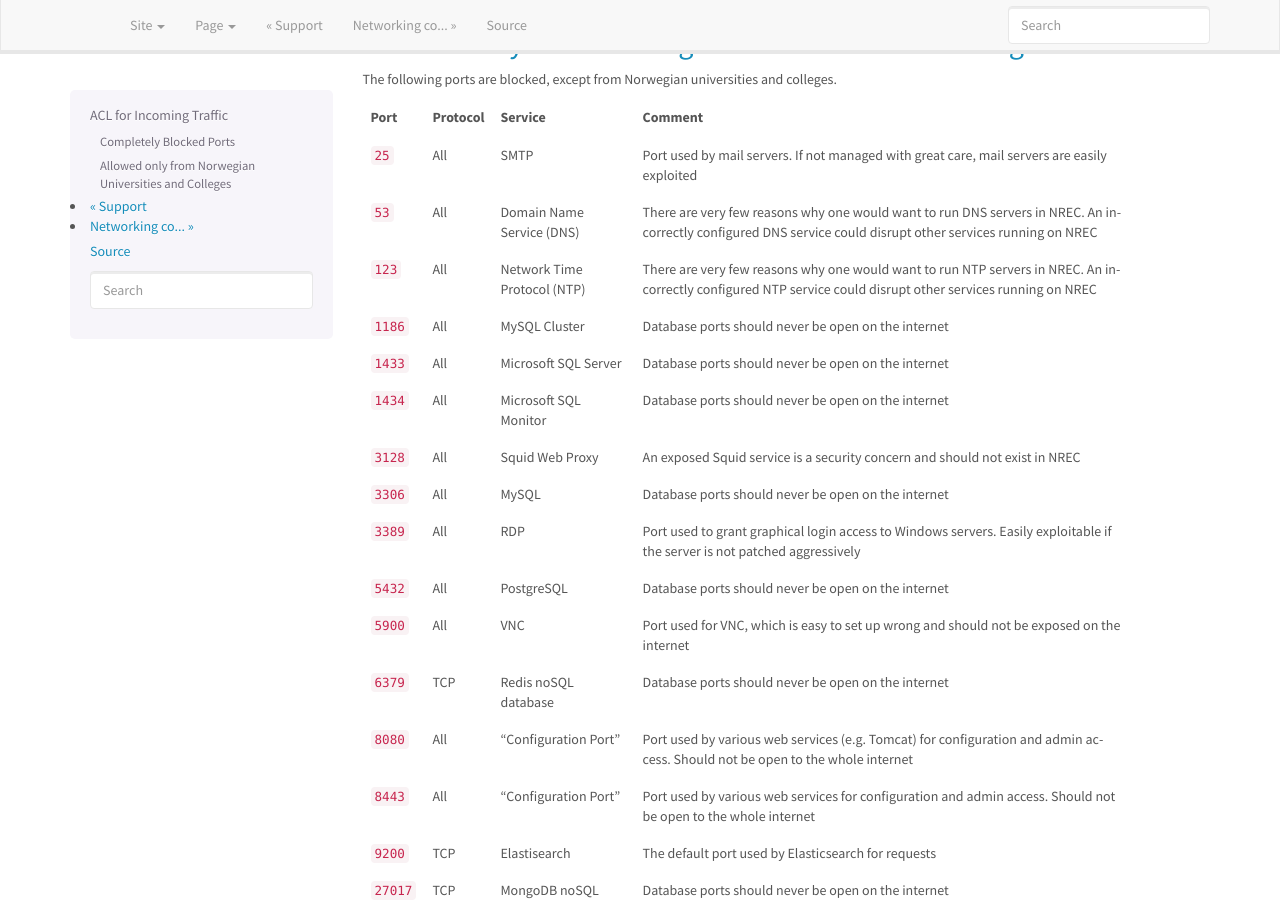
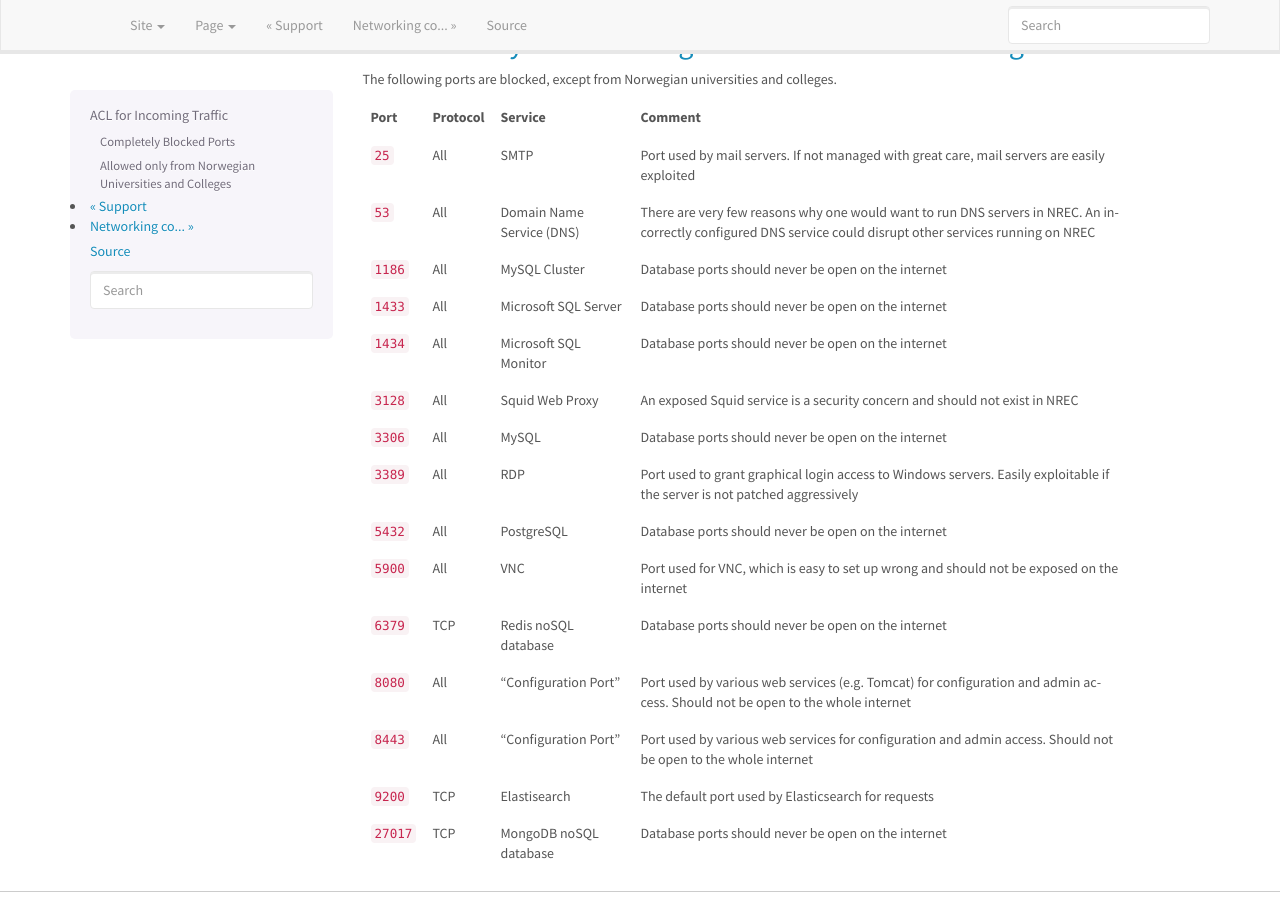
Before and after one commit to norcams/docs-enduser, a Sphinx documentation site: the page built from docs/acl.rst, in a window 1280 px wide and 900 px high, scrolled down 767 px. Built offline with Sphinx 7.4.7, drawn with Linux system fonts in a browser that asks for light colours.

Commit message:
temporarily remove ntp

```diff
--- a/docs/acl.rst
+++ b/docs/acl.rst
@@ -68,11 +75,6 @@ and colleges.
 |``53``   |All     |Domain Name   |There are very few reasons why one would    |
 |         |        |Service (DNS) |want to run DNS servers in NREC. An         |
 |         |        |              |incorrectly configured DNS service could    |
-|         |        |              |disrupt other services running on NREC      |
-+---------+--------+--------------+--------------------------------------------+
-|``123``  |All     |Network Time  |There are very few reasons why one would    |
-|         |        |Protocol (NTP)|want to run NTP servers in NREC. An         |
-|         |        |              |incorrectly configured NTP service could    |
 |         |        |              |disrupt other services running on NREC      |
 +---------+--------+--------------+--------------------------------------------+
 |``1186`` |All     |MySQL         |Database ports should never be open on the  |
```
Also changed, not shown: other parts of docs/acl.rst (+7 -0 lines).
